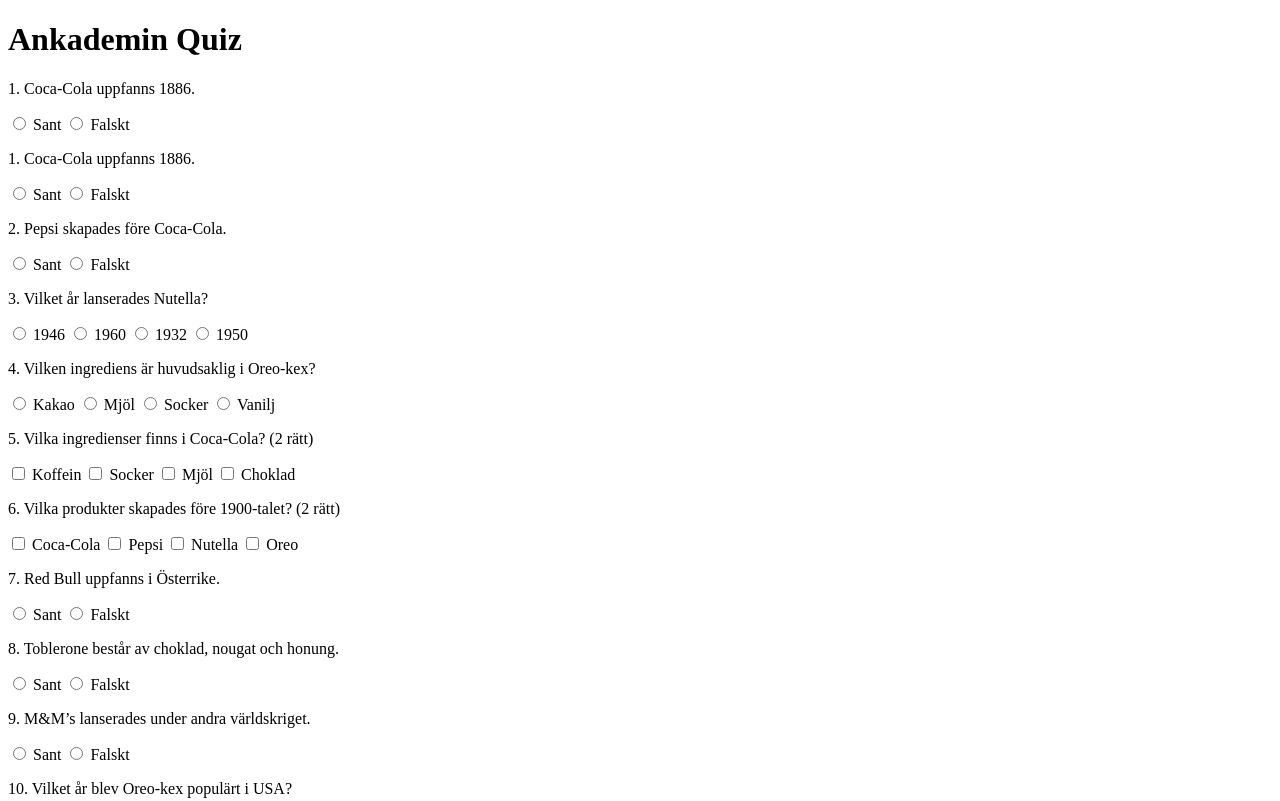
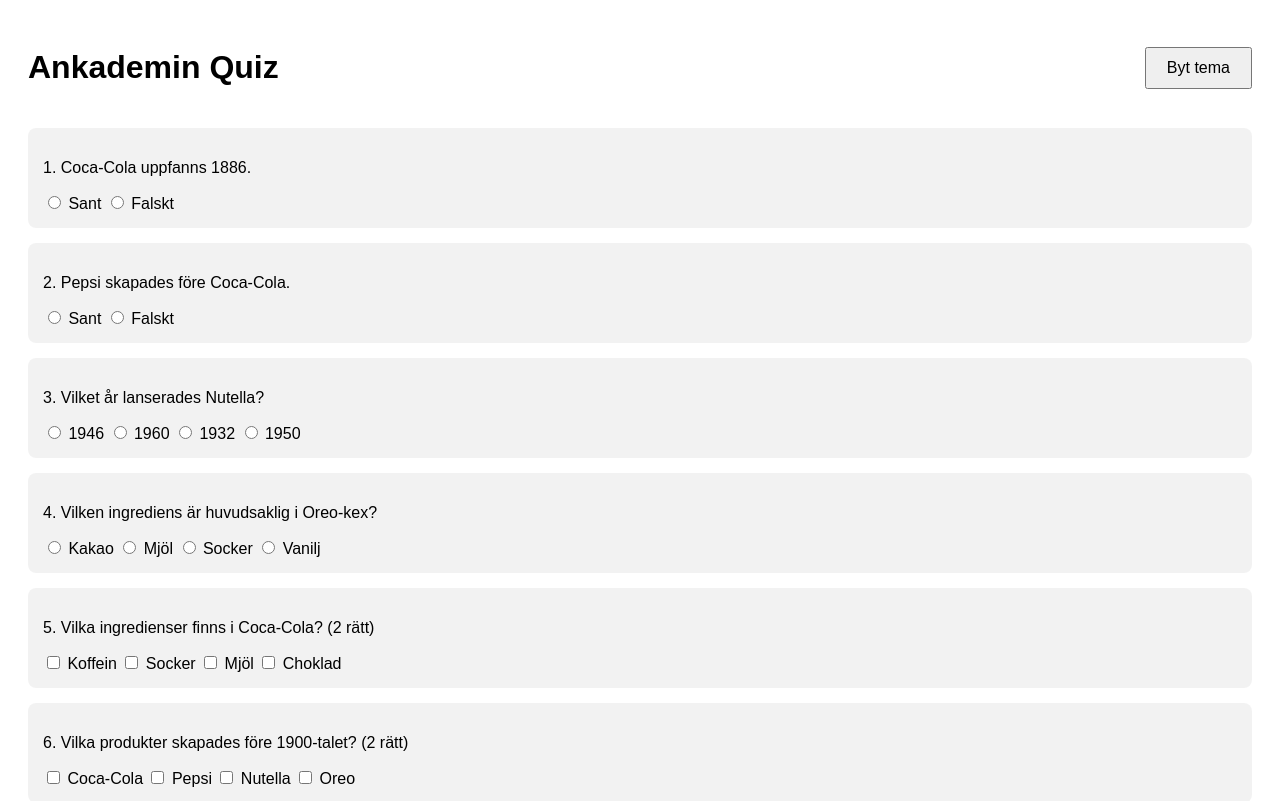
Before and after one commit to Arceus757/Ankademin-quiz, a plain HTML site: page index.html in a window 1280 px wide. Shown: the top 801 px of the page. Drawn offline with Linux system fonts and the light colour scheme.

Commit message:
css update

```diff
--- a/index.html
+++ b/index.html
@@ -4,21 +4,20 @@
     <meta charset="UTF-8">
     <meta name="viewport" content="width=device-width, initial-scale=1.0">
     <title>Ankademin Quiz</title>
+    <link rel="stylesheet" href="style.css">
+    <script src="script.js"></script>
 </head>
 <body>
 
-<h1>Ankademin Quiz</h1>
+<div class="header">
+    <h1>Ankademin Quiz</h1>
+    <button id="modeToggle">Byt tema</button>
+</div>
 
 <form id="quizForm">
 
     <!-- Sant och Falskt (frågor) -->
     <div class="question">
-        <p>1. Coca-Cola uppfanns 1886.</p>
-        <label><input type="radio" name="q1" value="sant"> Sant</label>
-        <label><input type="radio" name="q1" value="falskt"> Falskt</label>
-    </div>
-
-     <div class="question">
         <p>1. Coca-Cola uppfanns 1886.</p>
         <label><input type="radio" name="q1" value="sant"> Sant</label>
         <label><input type="radio" name="q1" value="falskt"> Falskt</label>
@@ -97,6 +96,6 @@
 
 <div id="result"></div>
 
-<script src="script.js"></script>
+
 </body>
 </html>
--- a/style.css
+++ b/style.css
@@ -0,0 +1,27 @@
+body {
+    font-family: Arial, sans-serif;
+    background: #ffffff;
+    color: #000000;
+    padding: 20px;
+    transition: 0.3s;
+}
+
+.header {
+    display: flex;
+    justify-content: space-between;
+    align-items: center;
+    margin-bottom: 20px;
+}
+
+.question {
+    background: rgba(0,0,0,0.05);
+    padding: 15px;
+    margin: 15px 0;
+    border-radius: 8px;
+}
+
+button {
+    padding: 10px 20px;
+    font-size: 16px;
+    cursor: pointer;
+}
```
